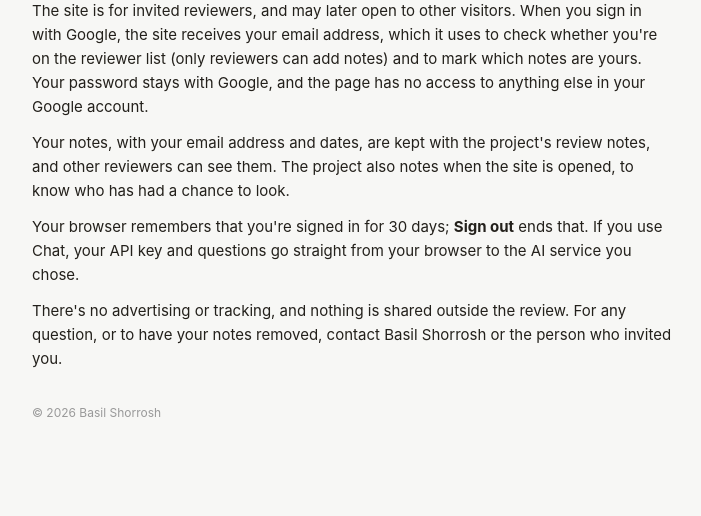
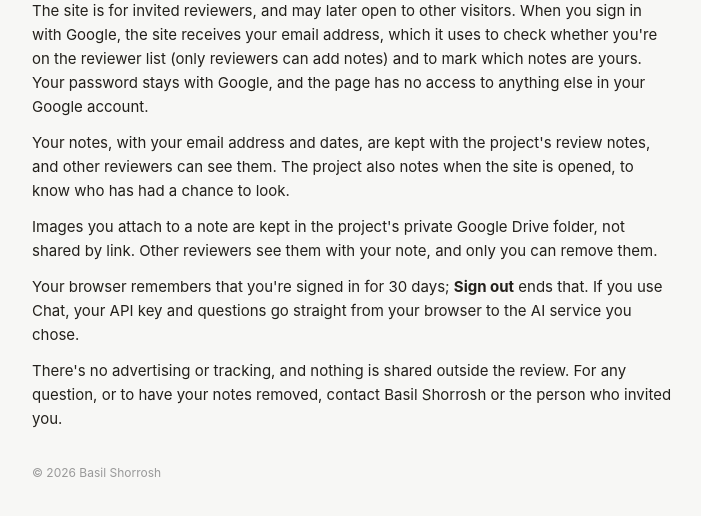
Before and after one commit to bshorrosh/plant-lipid-kg-site, a plain HTML site: page privacy.html in a window 1280 px wide. Shown: the part 92-608 px from the top of the page, without its empty margins (288-989 px from the left). Drawn offline with Linux system fonts and the light colour scheme.

Commit message:
Privacy: images attached to notes

```diff
--- a/privacy.html
+++ b/privacy.html
@@ -21,6 +21,7 @@
 <p>The site is for invited reviewers, and may later open to other visitors. When you sign in with Google, the site receives your email address, which it uses to check whether you're on the reviewer list (only reviewers can add notes) and to mark which notes are yours. Your password stays with Google, and the page has no access to anything else in your Google account.</p>
 
 <p>Your notes, with your email address and dates, are kept with the project's review notes, and other reviewers can see them. The project also notes when the site is opened, to know who has had a chance to look.</p>
+<p>Images you attach to a note are kept in the project's private Google Drive folder, not shared by link. Other reviewers see them with your note, and only you can remove them.</p>
 
 <p>Your browser remembers that you're signed in for 30 days; <b>Sign out</b> ends that. If you use Chat, your API key and questions go straight from your browser to the AI service you chose.</p>
 
```
